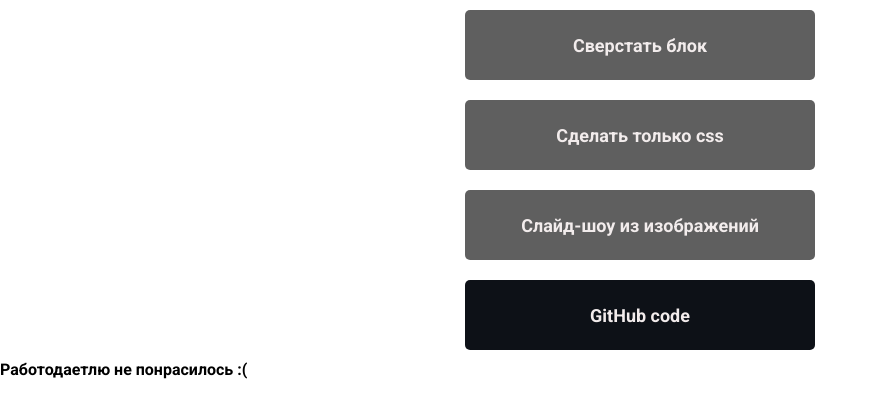
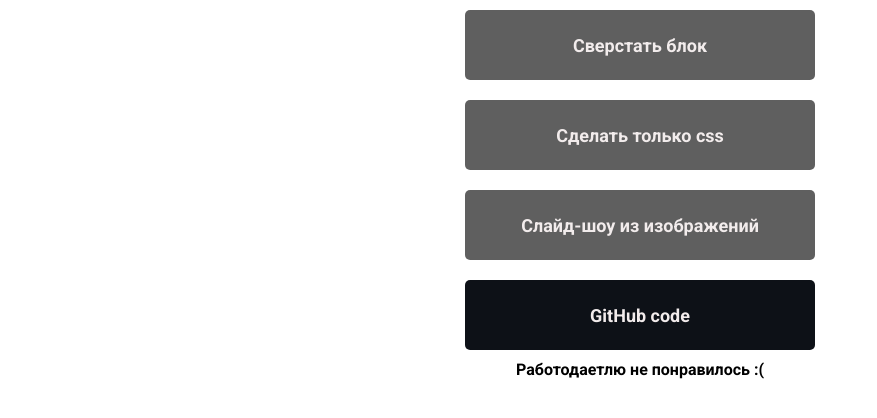
Before and after one commit to Gingadreyka/difocus, a plain HTML site: page index.html in a window 1280 px wide. Shown: the whole page, without its empty margins (0-877 px from the left). Drawn offline with Linux system fonts and the light colour scheme.

Commit message:
fix typo

```diff
--- a/index.html
+++ b/index.html
@@ -14,9 +14,7 @@
         <a href="difocus2/index.html">Сделать только css</a>
         <a href="difocus3/index.html">Слайд-шоу из изображений</a>
         <a class="git-hub" href="https://github.com/Gingadreyka/difocus">GitHub code</a>
-    </div>
-    <div>
-        Работодаетлю не понрасилось :(
+        Работодаетлю не понравилось :(
     </div>
 </body>
 
```
